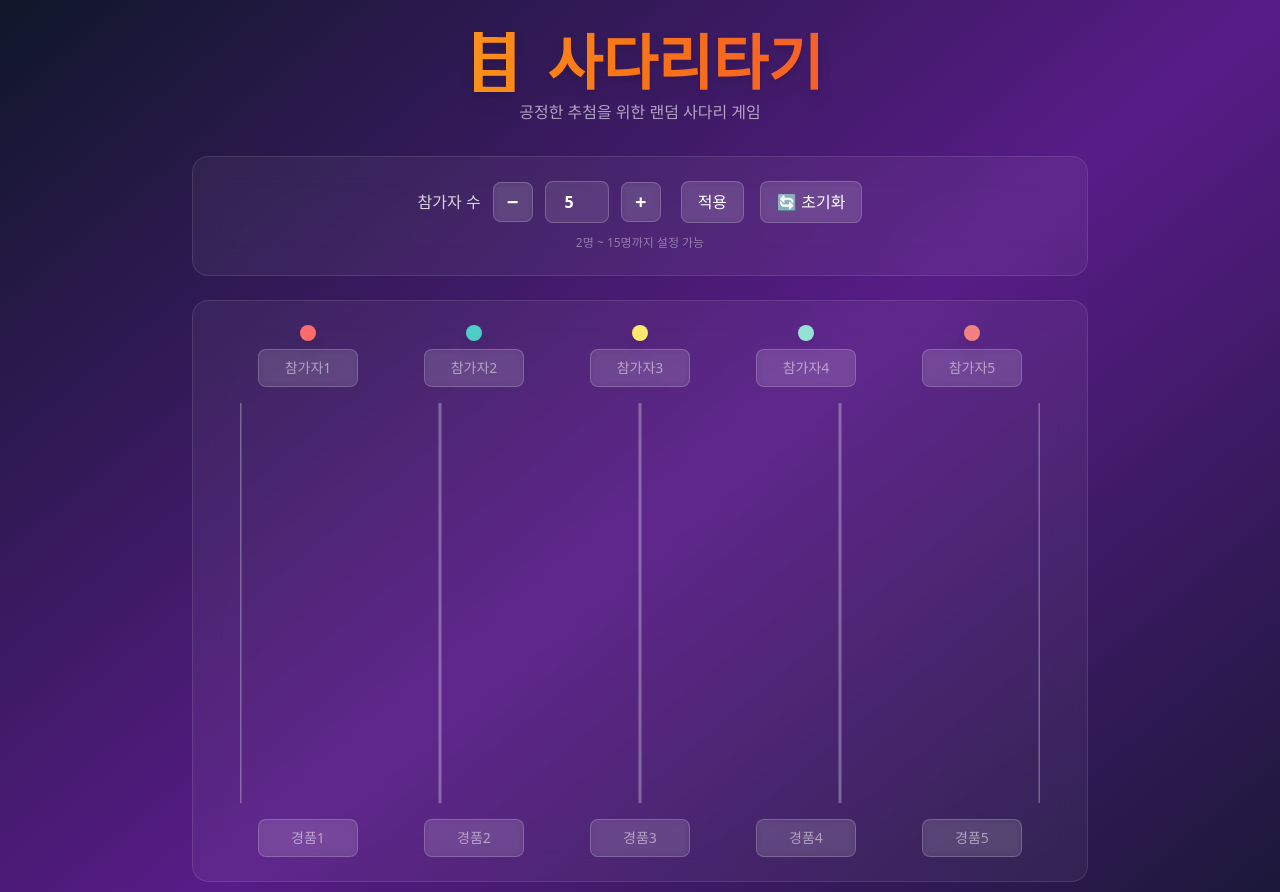
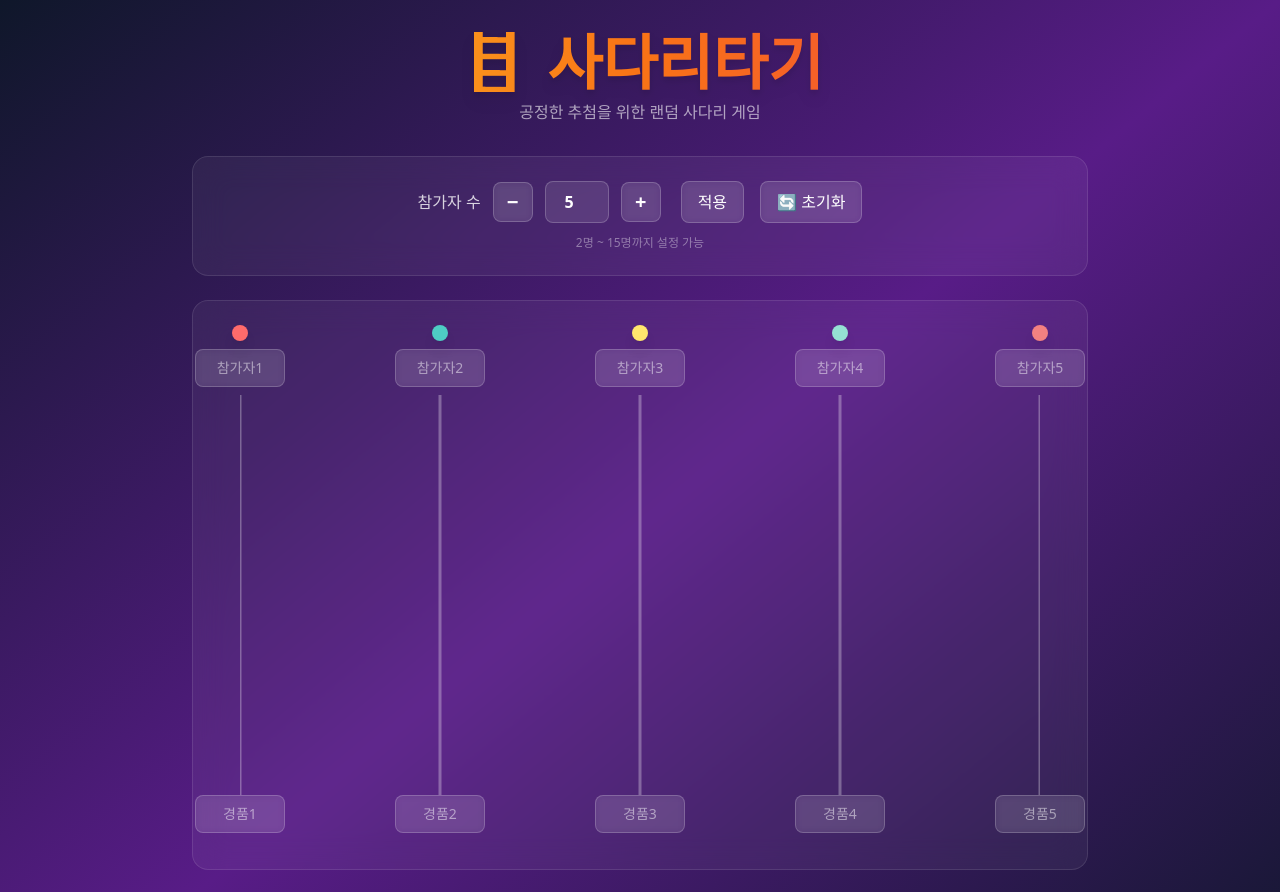
Before and after one commit to izowooi/learning-cake, a Next.js app in the folder ladder/: page / in a window 1280 px wide. Shown: the top 892 px of the page. Built offline with nearby package versions, Linux system fonts and the light colour scheme; a web font is replaced by a local one.

Commit message:
직선과 상자가 정렬이 안 맞는 문제 수정

```diff
--- a/ladder/src/components/LadderGame.tsx
+++ b/ladder/src/components/LadderGame.tsx
@@ -225,17 +225,28 @@ export default function LadderGame() {
         >
           {/* 상단 이름 입력 */}
           <div
-            className="flex justify-between mb-4 px-2"
+            className="relative mb-4"
             style={{
-              marginLeft: participantCount > 1 ? 0 : '50%',
-              transform: participantCount > 1 ? 'none' : 'translateX(-50%)'
+              width: dimensions.width,
+              height: 70,
+              margin: '0 auto'
             }}
           >
-            {Array.from({ length: participantCount }).map((_, index) => (
+            {Array.from({ length: participantCount }).map((_, index) => {
+              // 수직선과 동일한 x 위치 계산
+              const xPosition = participantCount > 1
+                ? (index / (participantCount - 1)) * 100
+                : 50
+
+              return (
                 <div
                   key={`name-${index}`}
-                className="flex flex-col items-center"
-                style={{ width: participantCount > 1 ? `${100 / participantCount}%` : 'auto' }}
+                  className="absolute flex flex-col items-center"
+                  style={{
+                    left: `${xPosition}%`,
+                    transform: 'translateX(-50%)',
+                    top: 0
+                  }}
                 >
                   <div
                     className="w-4 h-4 rounded-full mb-2 shadow-lg"
@@ -246,11 +257,12 @@ export default function LadderGame() {
                     value={names[index] || ''}
                     onChange={(e) => handleNameChange(index, e.target.value)}
                     placeholder={`참가자${index + 1}`}
-                  className="input-field max-w-[80px] md:max-w-[100px] text-xs md:text-sm"
+                    className="input-field w-[70px] md:w-[90px] text-xs md:text-sm"
                     disabled={isPlaying}
                   />
                 </div>
-            ))}
+              )
+            })}
           </div>
 
           {/* 사다리 SVG */}
@@ -335,28 +347,40 @@ export default function LadderGame() {
 
           {/* 하단 경품 입력 */}
           <div
-            className="flex justify-between mt-4 px-2"
+            className="relative mt-4"
             style={{
-              marginLeft: participantCount > 1 ? 0 : '50%',
-              transform: participantCount > 1 ? 'none' : 'translateX(-50%)'
+              width: dimensions.width,
+              height: 50,
+              margin: '0 auto'
             }}
           >
-            {Array.from({ length: participantCount }).map((_, index) => (
+            {Array.from({ length: participantCount }).map((_, index) => {
+              // 수직선과 동일한 x 위치 계산
+              const xPosition = participantCount > 1
+                ? (index / (participantCount - 1)) * 100
+                : 50
+
+              return (
                 <div
                   key={`prize-${index}`}
-                className="flex flex-col items-center"
-                style={{ width: participantCount > 1 ? `${100 / participantCount}%` : 'auto' }}
+                  className="absolute flex flex-col items-center"
+                  style={{
+                    left: `${xPosition}%`,
+                    transform: 'translateX(-50%)',
+                    top: 0
+                  }}
                 >
                   <input
                     type="text"
                     value={prizes[index] || ''}
                     onChange={(e) => handlePrizeChange(index, e.target.value)}
                     placeholder={`경품${index + 1}`}
-                  className="input-field max-w-[80px] md:max-w-[100px] text-xs md:text-sm"
+                    className="input-field w-[70px] md:w-[90px] text-xs md:text-sm"
                     disabled={isPlaying}
                   />
                 </div>
-            ))}
+              )
+            })}
           </div>
         </div>
 
```
Lines whose indentation alone changed are shown as unchanged.
